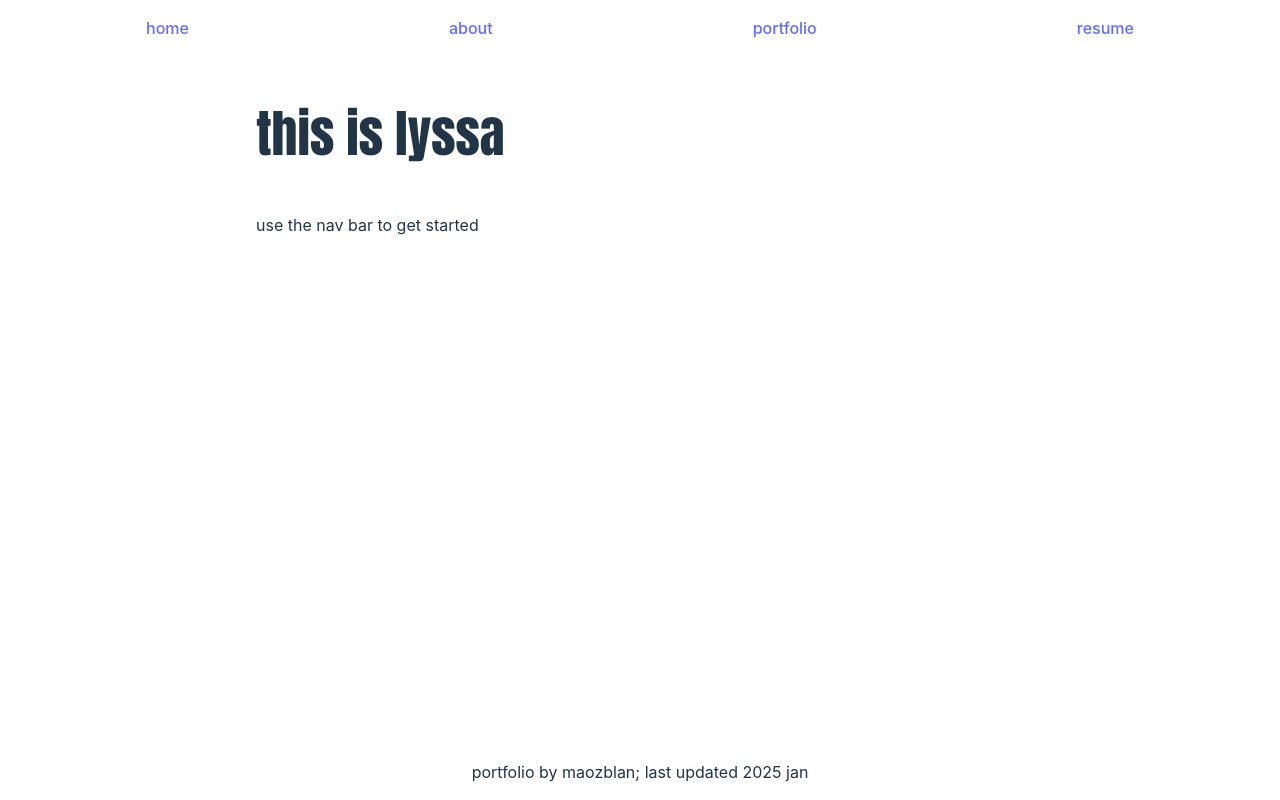
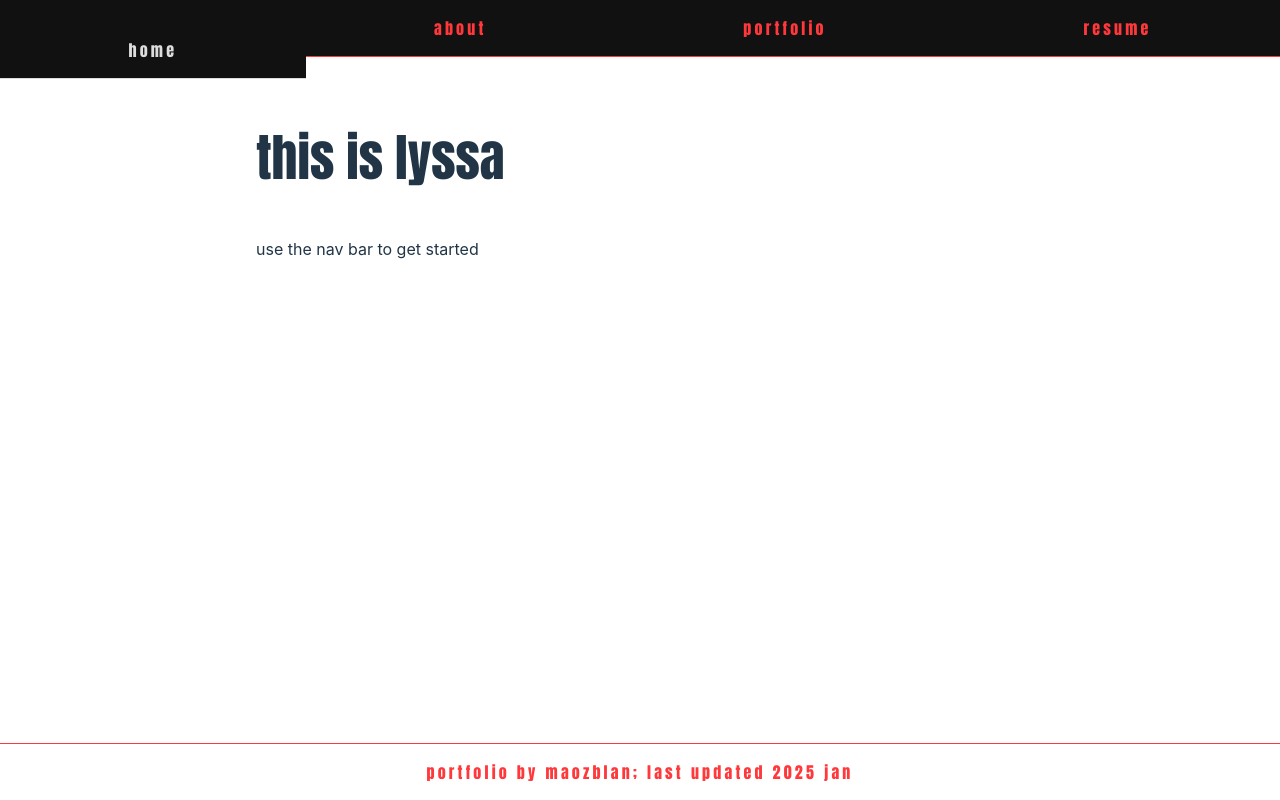
Before and after one commit to maozblan/maozblan.github.io, a SvelteKit app: page / in a window 1280 px wide. Built offline with nearby package versions, Linux system fonts and the light colour scheme.

Commit message:
top bar css

```diff
--- a/src/app.html
+++ b/src/app.html
@@ -8,6 +8,7 @@
 
 		<link rel="stylesheet" href="/css/base.css" />
 		<link rel="stylesheet" href="/css/main.css" />
+		<link rel="stylesheet" href="/css/color.css" />
 	</head>
 	<body data-sveltekit-preload-data="hover">
 		<div style="display: contents">%sveltekit.body%</div>
--- a/src/routes/+layout.svelte
+++ b/src/routes/+layout.svelte
@@ -1,19 +1,25 @@
-<script>
+<script lang="ts">
   import "@fontsource/anton";
   import "@fontsource/lato";
 
   let { children } = $props();
+
+  function swapSelectedNav(e: Event) {
+    document.querySelectorAll("nav a[data-cur='y']").forEach((el) => {
+      el.setAttribute("data-cur", "n");
+    });
+    const a = e.target as HTMLAnchorElement;
+    a.setAttribute("data-cur", "y");
+  }
 </script>
 
 <div id="everything-bagel" class="fl col">
-  <div class="sticky">
-    <nav class="row">
-      <a href="/">home</a>
-      <a href="/about">about</a>
-      <a href="/portfolio">portfolio</a>
-      <a href="/resume">resume</a>
-    </nav>
-  </div>
+  <nav class="row">
+    <a href="/" onclick={(e) => swapSelectedNav(e)} data-cur="y">home</a>
+    <a href="/about" onclick={(e) => swapSelectedNav(e)}>about</a>
+    <a href="/portfolio" onclick={(e) => swapSelectedNav(e)}>portfolio</a>
+    <a href="/resume" onclick={(e) => swapSelectedNav(e)}>resume</a>
+  </nav>
 
   <main class="col">
     {@render children()}
@@ -23,17 +29,14 @@
 </div>
 
 <style>
-  nav {
-    justify-content: space-around;
-  }
-
   main {
     flex-grow: 1;
     width: 100%;
     max-width: 800px;
+    margin-top: 5rem;
     margin-left: auto;
     margin-right: auto;
-    padding: 1em;
+    padding: 1rem;
   }
 
   #everything-bagel {
@@ -41,11 +44,41 @@
     height: 100vh;
   }
 
+  nav {
+    justify-content: space-around;
+    position: fixed;
+    width: 100%;
+    z-index: 100;
+  }
+  nav a {
+    color: var(--ac);
+    background-color: var(--bg);
+    border-bottom: var(--ac) 1px solid;
+    height: 100%;
+    flex-grow: 1;
+    font-family: "Anton", sans-serif;
+    font-stretch: expanded;
+    text-align: center;
+    letter-spacing: 0.2rem;
+    transition: padding-top 0.2s;
+  }
+  nav a:hover {
+    padding-top: 2.4rem;
+  }
+  nav a[data-cur="y"] {
+    color: var(--text);
+    border-bottom: var(--text) 1px solid;
+  }
   #foot {
     text-align: center;
+    border-top: var(--ac) 1px solid;
+    color: var(--ac);
+    font-family: "Anton", sans-serif;
+    font-stretch: expanded;
+    letter-spacing: 0.2rem;
   }
-
-  #foot, nav {
+  #foot,
+  nav a {
     padding: 1rem;
   }
 </style>
--- a/static/css/base.css
+++ b/static/css/base.css
@@ -4,8 +4,8 @@
   font-weight: 400;
 
   color-scheme: light dark;
-  color: rgba(255, 255, 255, 0.87);
-  background-color: #242424;
+  color: var(--text);
+  background-color: var(--bg);
 
   font-synthesis: none;
   text-rendering: optimizeLegibility;
--- /dev/null
+++ b/static/css/color.css
@@ -0,0 +1,9 @@
+:root {
+  --text: #ddd;
+  --bg: #111;
+  --ac: #FF383B;
+  /* --ac: #D6383B; for light mode*/
+  /* --ac: #5a0; nice green */
+  /* --ac1: #89ce00; */
+  /* --ac2: #5ba300; */
+}
```
